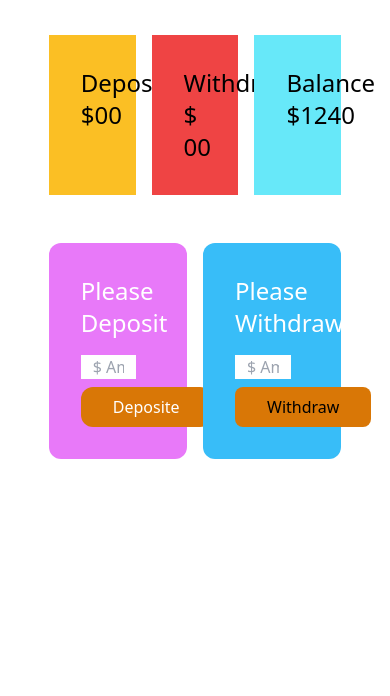
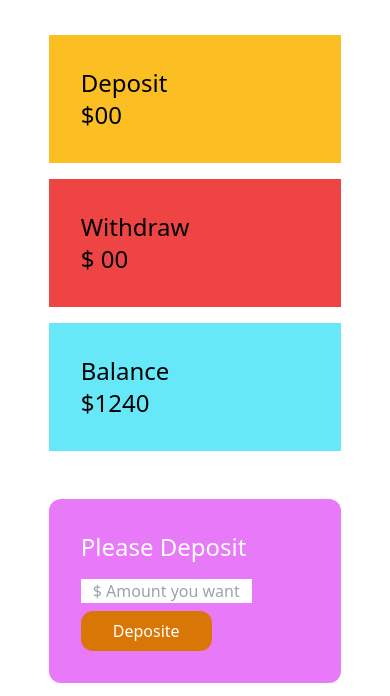
Before and after one commit to Nayeem547/bank_practice, a plain HTML site: page bank.html in a window 390 px wide. Shown: the part 133-829 px from the top of the page. Drawn offline with nearby package versions, Linux system fonts and the light colour scheme.

Commit message:
second commit

```diff
--- a/bank.html
+++ b/bank.html
@@ -14,7 +14,7 @@
        </div>
     </header>
      <section class="mt-12">
-        <div class="grid  grid-cols-3 gap-4 w-9/12 mx-auto">
+        <div class="grid grid-cols-1  lg:grid-cols-3 gap-4 w-9/12 mx-auto">
             <div class="bg-amber-400	 p-8">
                 <h4 class="text-2xl">Deposit</h4>
                 <h2 class="text-2xl">$<span id="deposit-total">00</span></h2>
@@ -31,7 +31,7 @@
      </section>
 
      <section class="mt-12">
-        <div class="grid grid-cols-2 gap-4 w-9/12 mx-auto ">
+        <div class="grid lg:grid-cols-2 gap-4 w-9/12 mx-auto ">
 
          <div class="bg-fuchsia-400 p-8 rounded-xl">
          <h4 class="text-2xl text-white mb-4">Please Deposit</h4>
```
